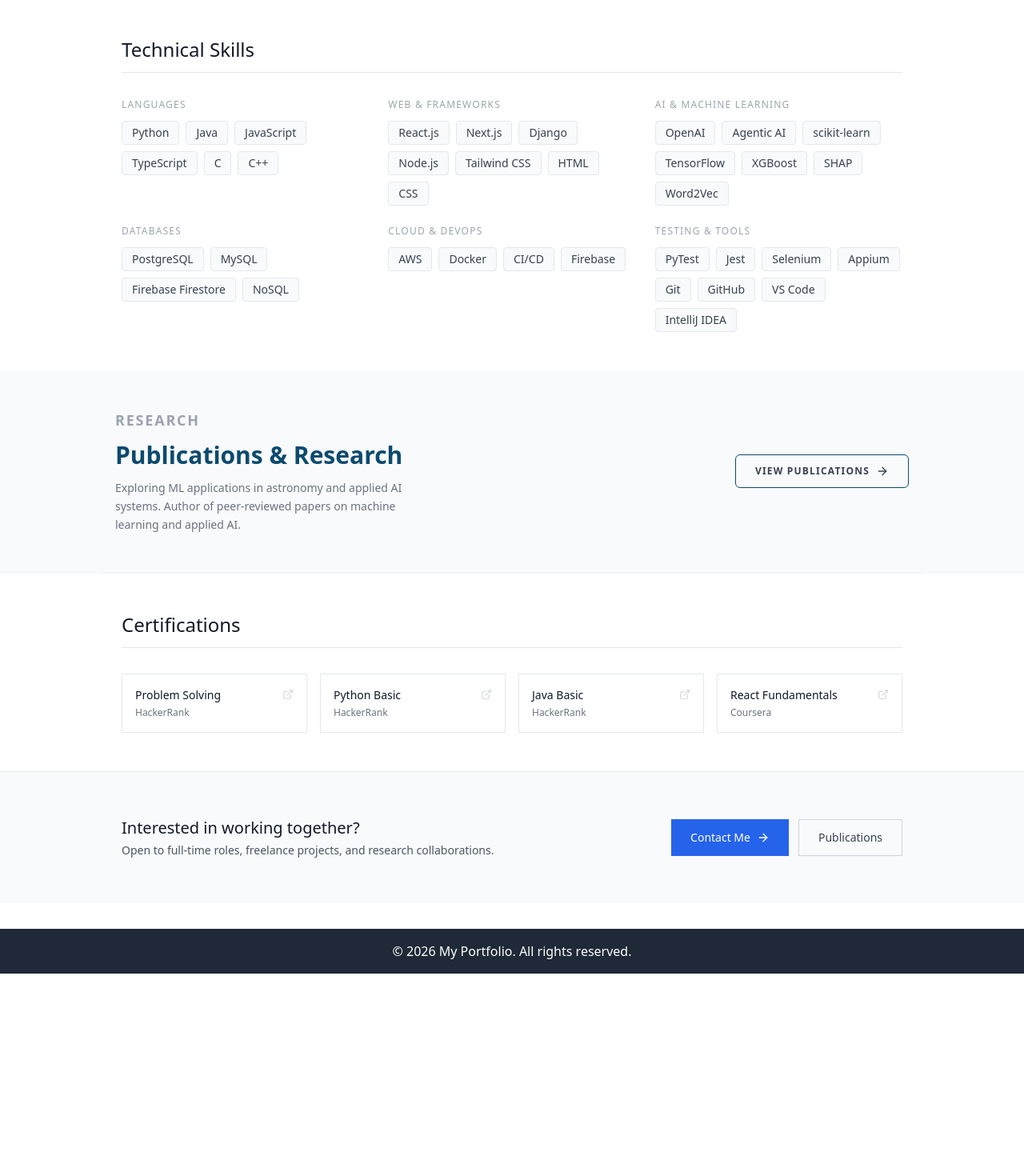
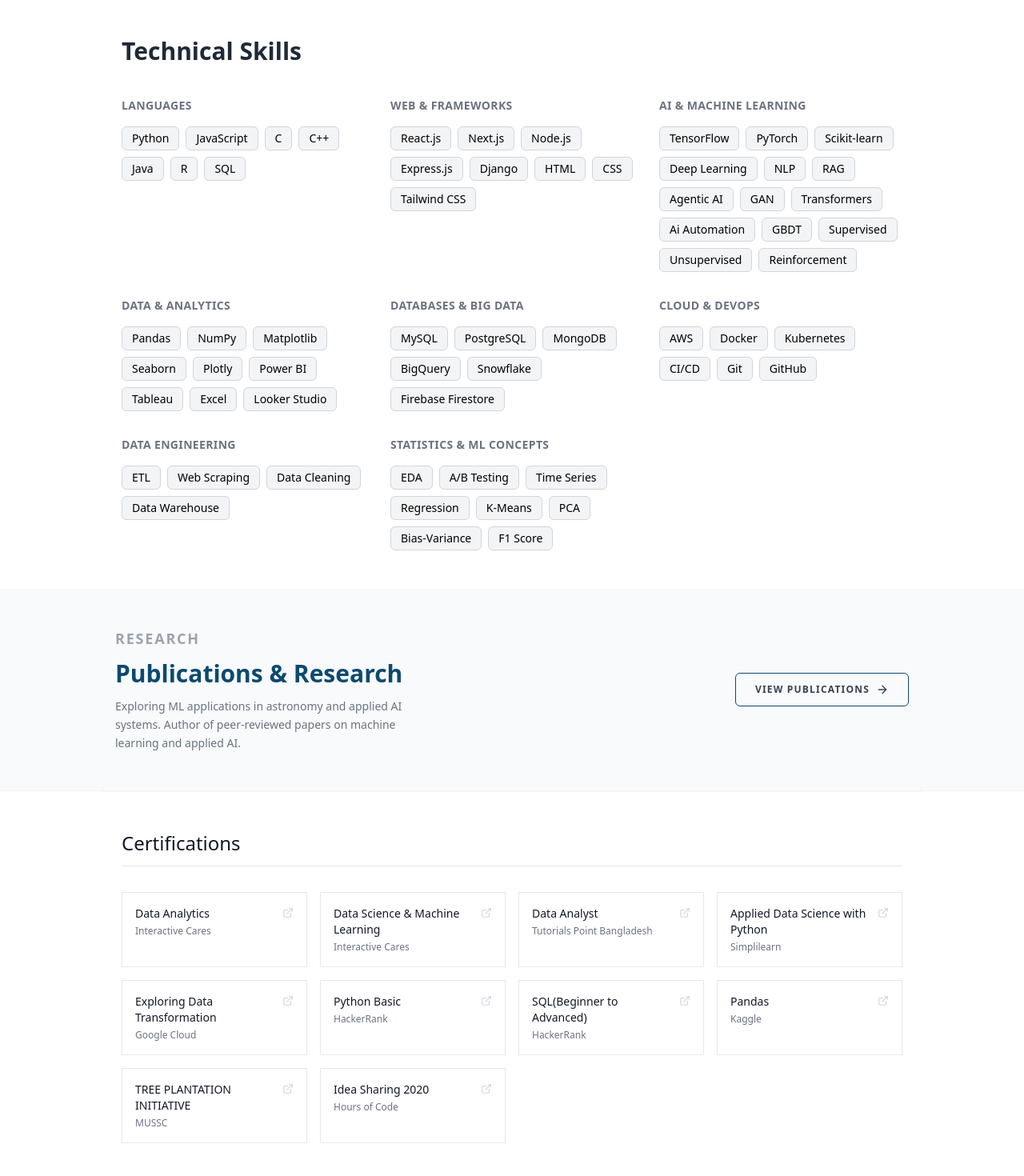
Before and after one commit to nakib33/Nakib-s-Portfolio, a Next.js app: page /pages/about in a window 1280 px wide. Shown: the part 3340-4810 px from the top of the page at 80% size. Before the commit the page ends 4557 px from the top, so only its background shows below. Built offline with nearby package versions, Linux system fonts and the light colour scheme.

Commit message:
Update portfolio content 2

```diff
--- a/src/app/pages/about/page.js
+++ b/src/app/pages/about/page.js
@@ -1,6 +1,7 @@
 import Profile from "@/app/components/Profile";
 import Experience from "@/app/components/Experience";
 import Education from "@/app/components/Education";
+
 import Link from "next/link";
 import {
   ArrowRight,
@@ -11,78 +12,121 @@
   ExternalLink,
 } from "lucide-react";
 
-const skillCategories = [
+const skillsData = {
+  Languages: ["Python", "JavaScript", "C", "C++", "Java", "R", "SQL"],
+  "Web & Frameworks": [
+    "React.js",
+    "Next.js",
+    "Node.js",
+    "Express.js",
+    "Django",
+    "HTML",
+    "CSS",
+    "Tailwind CSS",
+  ],
+  "AI & Machine Learning": [
+    "TensorFlow",
+    "PyTorch",
+    "Scikit-learn",
+    "Deep Learning",
+    "NLP",
+    "RAG",
+    "Agentic AI",
+    "GAN",
+    "Transformers",
+    "Ai Automation",
+    "GBDT",
+    "Supervised",
+    "Unsupervised",
+    "Reinforcement",
+  ],
+  "Data & Analytics": [
+    "Pandas",
+    "NumPy",
+    "Matplotlib",
+    "Seaborn",
+    "Plotly",
+    "Power BI",
+    "Tableau",
+    "Excel",
+    "Looker Studio",
+  ],
+  "Databases & Big Data": [
+    "MySQL",
+    "PostgreSQL",
+    "MongoDB",
+    "BigQuery",
+    "Snowflake",
+    "Firebase Firestore",
+  ],
+  "Cloud & DevOps": ["AWS", "Docker", "Kubernetes", "CI/CD", "Git", "GitHub"],
+  "Data Engineering": [
+    "ETL",
+    "Web Scraping",
+    "Data Cleaning",
+    "Data Warehouse",
+  ],
+  "Statistics & ML Concepts": [
+    "EDA",
+    "A/B Testing",
+    "Time Series",
+    "Regression",
+    "K-Means",
+    "PCA",
+    "Bias-Variance",
+    "F1 Score",
+  ],
+};
+const certifications = [
   {
-    title: "Languages",
-    skills: ["Python", "Java", "JavaScript", "TypeScript", "C", "C++"],
+    name: "Data Analytics",
+    issuer: "Interactive Cares",
+    link: "https://drive.google.com/file/d/1V9-Iqk1DG4iwvmYVZ31XUI98TTYQ1Urx/view?usp=drive_link",
   },
   {
-    title: "Web & Frameworks",
-    skills: [
-      "React.js",
-      "Next.js",
-      "Django",
-      "Node.js",
-      "Tailwind CSS",
-      "HTML",
-      "CSS",
-    ],
+    name: "Data Science & Machine Learning ",
+    issuer: "Interactive Cares",
+    link: "https://drive.google.com/file/d/1LxDQ6HaH1Jiy0qEM1njYSj9RdHJmv5_M/view?usp=drive_link",
   },
   {
-    title: "AI & Machine Learning",
-    skills: [
-      "OpenAI",
-      "Agentic AI",
-      "scikit-learn",
-      "TensorFlow",
-      "XGBoost",
-      "SHAP",
-      "Word2Vec",
-    ],
+    name: "Data Analyst",
+    issuer: "Tutorials Point Bangladesh",
+    link: "https://drive.google.com/file/d/1j0jBb9eF0soJWGT6-v5wxTTmajo_IC9O/view?usp=drive_link",
   },
   {
-    title: "Databases",
-    skills: ["PostgreSQL", "MySQL", "Firebase Firestore", "NoSQL"],
+    name: "Applied Data Science with Python",
+    issuer: "Simplilearn",
+    link: "https://drive.google.com/file/d/1OS5NmDzFltee9YY6BtN_go2RRrppxhsq/view?usp=drive_link",
   },
   {
-    title: "Cloud & DevOps",
-    skills: ["AWS", "Docker", "CI/CD", "Firebase"],
-  },
-  {
-    title: "Testing & Tools",
-    skills: [
-      "PyTest",
-      "Jest",
-      "Selenium",
-      "Appium",
-      "Git",
-      "GitHub",
-      "VS Code",
-      "IntelliJ IDEA",
-    ],
-  },
-];
-
-const certifications = [
-  {
-    name: "Problem Solving",
-    issuer: "HackerRank",
-    link: "https://www.hackerrank.com/certificates/iframe/0a7e6d1c0e5a",
+    name: "Exploring Data Transformation",
+    issuer: "Google Cloud",
+    link: "https://drive.google.com/file/d/1uS-LCzAaXU7OuwhGqcNHGTXV-22bPkOm/view?usp=drive_link",
   },
   {
     name: "Python Basic",
     issuer: "HackerRank",
-    link: "https://www.hackerrank.com",
+    link: "https://drive.google.com/file/d/1BG57TDSjfzdceskgz-061hHSzvmPuQGE/view?usp=drive_link",
   },
   {
-    name: "Java Basic",
+    name: "SQL(Beginner to Advanced)",
     issuer: "HackerRank",
-    link: "https://www.hackerrank.com",
+    link: "https://drive.google.com/file/d/1GNSIH51MMPaR19NQ4s0Dc-sNu2c3r1ZU/view?usp=drive_link",
   },
   {
-    name: "React Fundamentals",
-    issuer: "Coursera",
-    link: "https://www.coursera.org",
+    name: "Pandas",
+    issuer: "Kaggle",
+    link: "https://drive.google.com/file/d/1-dx9NQBNCUxs5nHNuSk3WgpOv1pkJmGa/view?usp=drive_link",
+  },
+  {
+    name: "TREE PLANTATION INITIATIVE",
+    issuer: "MUSSC",
+    link: "https://drive.google.com/file/d/18uMI_1cMdHz4Q1dc6QCEVFcGMBJwziHA/view?usp=drive_link",
+  },
+  {
+    name: "Idea Sharing 2020",
+    issuer: "Hours of Code",
+    link: "https://drive.google.com/file/d/1lA3kaNW3XW8WWytLCr9wSS0qK8BeJ-zK/view?usp=drive_link",
   },
 ];
 
@@ -166,8 +210,8 @@
             Data Scientist and AI/ML Engineer with 3+ years of experience
             delivering data-driven solutions, predictive models, and AI-powered
             systems. Holds a{" "}
-            <strong>B.Sc. foundation in Data Science and AI</strong>{" "}
-            from Metropolitan University, Bangladesh.
+            <strong>B.Sc. foundation in Data Science and AI</strong> from
+            Metropolitan University, Bangladesh.
           </p>
           <p>
             Author of peer-reviewed{" "}
@@ -234,20 +278,22 @@
 
       {/* ── Technical Skills ── */}
       <section className="max-w-5xl mx-auto px-6 py-12 border-t border-gray-100">
-        <h2 className="text-2xl font-light text-gray-900 border-b border-gray-200 pb-3 mb-8">
+        <h2 className="text-3xl font-bold mb-10 text-gray-800">
           Technical Skills
         </h2>
-        <div className="grid grid-cols-1 sm:grid-cols-2 lg:grid-cols-3 gap-6">
-          {skillCategories.map((cat, i) => (
-            <div key={i}>
-              <p className="text-xs font-medium tracking-widest uppercase text-gray-400 mb-3">
-                {cat.title}
-              </p>
+
+        <div className="grid md:grid-cols-2 lg:grid-cols-3 gap-8">
+          {Object.entries(skillsData).map(([category, skills]) => (
+            <div key={category}>
+              <h3 className="text-sm font-semibold text-gray-500 uppercase mb-4 tracking-wide">
+                {category}
+              </h3>
+
               <div className="flex flex-wrap gap-2">
-                {cat.skills.map((skill, j) => (
+                {skills.map((skill) => (
                   <span
-                    key={j}
-                    className="px-3 py-1 text-sm bg-gray-50 border border-gray-200 text-gray-700 rounded hover:border-blue-300 hover:text-blue-600 transition-colors duration-200"
+                    key={skill}
+                    className="px-3 py-1 text-sm bg-gray-100 border border-gray-300 rounded-md hover:bg-gray-200 transition"
                   >
                     {skill}
                   </span>
@@ -257,6 +303,7 @@
           ))}
         </div>
       </section>
+
       {/* ── Research highlight ── */}
 
       <section className="bg-slate-50 border-b border-gray-100">
@@ -327,31 +374,59 @@
       </section>
 
       {/* ── CTA ── */}
-      <section className="bg-slate-50 border-t border-gray-200">
-        <div className="max-w-5xl mx-auto px-6 py-14 flex flex-col sm:flex-row items-center justify-between gap-6">
-          <div>
-            <h3 className="text-xl font-light text-gray-900 mb-1">
-              Interested in working together?
-            </h3>
-            <p className="text-sm text-gray-600">
-              Open to full-time roles, freelance projects, and research
-              collaborations.
-            </p>
+      <section
+        id="contact"
+        className="bg-slate-50 border-t relative overflow-hidden bg-gradient-to-br from-sky-900 to-sky-800 py-20 px-6 text-center"
+      >
+        {/* Background circles */}
+        <div className="absolute -top-20 -right-20 w-80 h-80 rounded-full border border-white/10" />
+        <div className="absolute -bottom-16 -left-16 w-60 h-60 rounded-full border border-white/10" />
+
+        <div className="relative z-10 max-w-2xl mx-auto">
+          {/* Heading */}
+          <h2 className="text-[clamp(1.6rem,3vw,2.2rem)] font-extrabold text-white mb-3">
+            Interested in working together?
+          </h2>
+
+          {/* Description */}
+          <p className="text-sky-200 text-sm leading-relaxed mb-8">
+            Open to full-time roles, freelance projects, and research
+            collaborations.
+          </p>
+
+          {/* Buttons */}
+          <div className="flex flex-wrap justify-center gap-3 mb-7">
+            <a
+              href="mailto:nakibuddin33@gmail.com"
+              className="px-6 py-2.5 rounded-full bg-white text-sky-900 font-bold text-sm shadow-md hover:shadow-lg transition"
+            >
+              Contact Me
+            </a>
+
+            <a
+              href="https://www.linkedin.com/in/nakib33"
+              target="_blank"
+              rel="noopener noreferrer"
+              className="px-6 py-2.5 rounded-full border border-white/40 text-sky-100 font-medium text-sm hover:bg-white/10 transition"
+            >
+              LinkedIn
+            </a>
+
+            <a
+              href="https://github.com/nakib33"
+              target="_blank"
+              rel="noopener noreferrer"
+              className="px-6 py-2.5 rounded-full border border-white/40 text-sky-100 font-medium text-sm hover:bg-white/10 transition"
+            >
+              GitHub
+            </a>
           </div>
-          <div className="flex gap-3 shrink-0">
-            <Link
-              href="/pages/contact"
-              className="inline-flex items-center gap-2 bg-blue-600 text-white px-6 py-3 text-sm font-medium hover:bg-blue-700 transition-colors duration-200"
-            >
-              Contact Me <ArrowRight className="w-4 h-4" />
-            </Link>
-            <Link
-              href="/pages/publications"
-              className="inline-flex items-center gap-2 border border-gray-300 text-gray-700 px-6 py-3 text-sm font-medium hover:border-blue-600 hover:text-blue-600 transition-colors duration-200"
-            >
-              Publications
-            </Link>
-          </div>
+
+          {/* Footer Info */}
+          <p className="text-sky-300 text-ls">
+            📞 +880 1646-819354 &nbsp;·&nbsp; ✉ nakibuddin33@gmail.com
+            &nbsp;·&nbsp; linkedin.com/in/nakib33
+          </p>
         </div>
       </section>
     </div>
```
